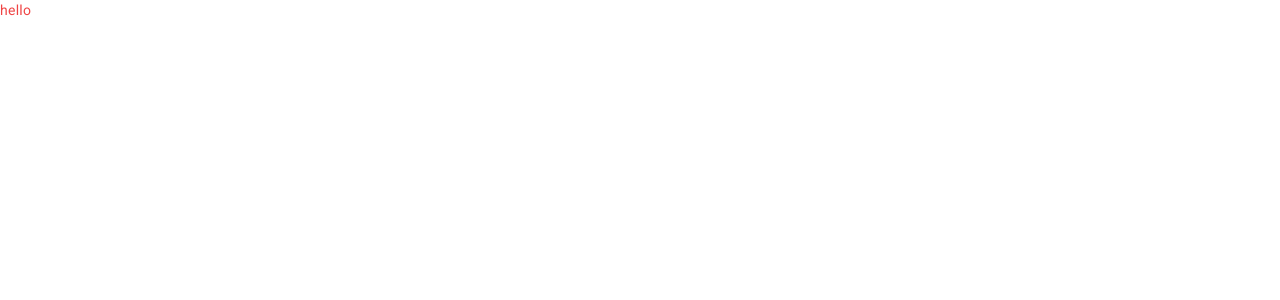
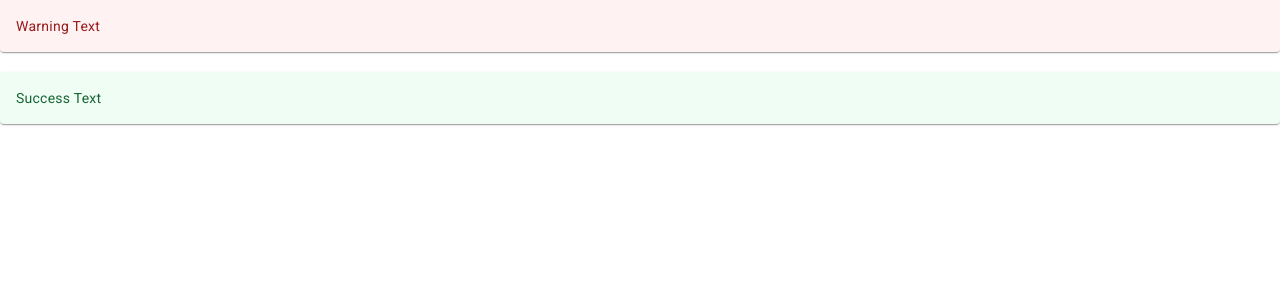
Before and after one commit to antonin686/angular-practice, an Angular app: page / in a window 1280 px wide. Shown: the top 300 px of the page. Built offline with nearby package versions, Linux system fonts and the light colour scheme.

Commit message:
`Practicing Component`
- Success Alert
- Warning Alert

```diff
--- a/src/app/app.component.html
+++ b/src/app/app.component.html
@@ -1,3 +1,4 @@
-<div class="text-red-500">
-  hello
+<div class="flex flex-col gap-5">
+  <app-warning-alert />
+  <app-success-alert />
 </div>
--- /dev/null
+++ b/src/app/success-alert/success-alert.component.css
@@ -0,0 +1,4 @@
+.alert-success{
+    background-color: rgb(240 253 244);
+    color:  rgb(22 101 52);
+}
--- /dev/null
+++ b/src/app/success-alert/success-alert.component.html
@@ -0,0 +1,3 @@
+<mat-card class="alert-success">
+  <mat-card-content>Success Text</mat-card-content>
+</mat-card>
--- /dev/null
+++ b/src/app/warning-alert/warning-alert.component.css
@@ -0,0 +1,4 @@
+.alert-warning{
+    background-color: rgb(254 242 242);
+    color:  rgb(153 27 27);
+}
--- /dev/null
+++ b/src/app/warning-alert/warning-alert.component.html
@@ -0,0 +1,3 @@
+<mat-card class="alert-warning">
+  <mat-card-content>Warning Text</mat-card-content>
+</mat-card>
```
Also changed, not shown: src/app/app.module.ts (+8 -2 lines), src/app/success-alert/success-alert.component.ts (added, +10 -0 lines), src/app/warning-alert/warning-alert.component.ts (added, +10 -0 lines), 2 other files (tests, documents, lock files or other folders).
